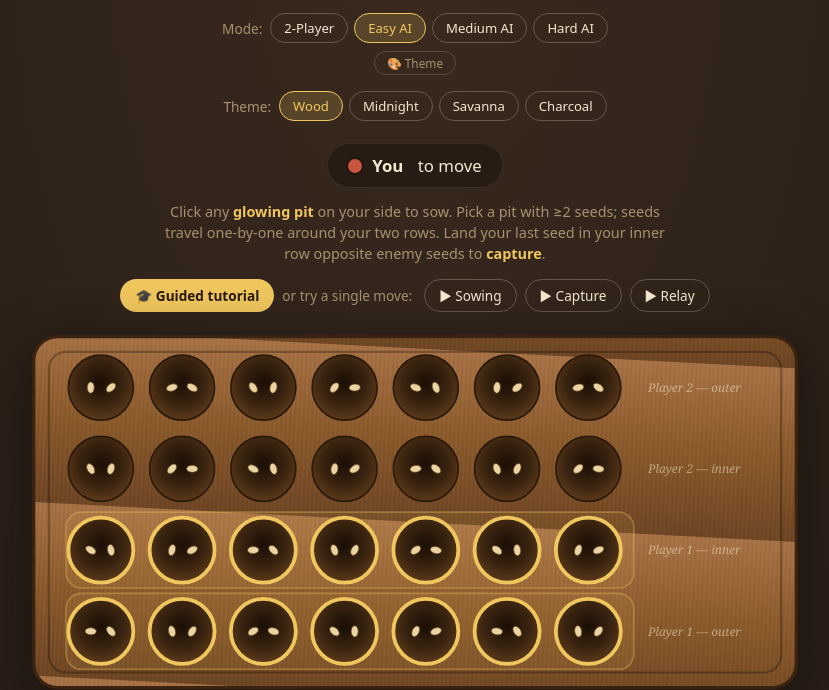
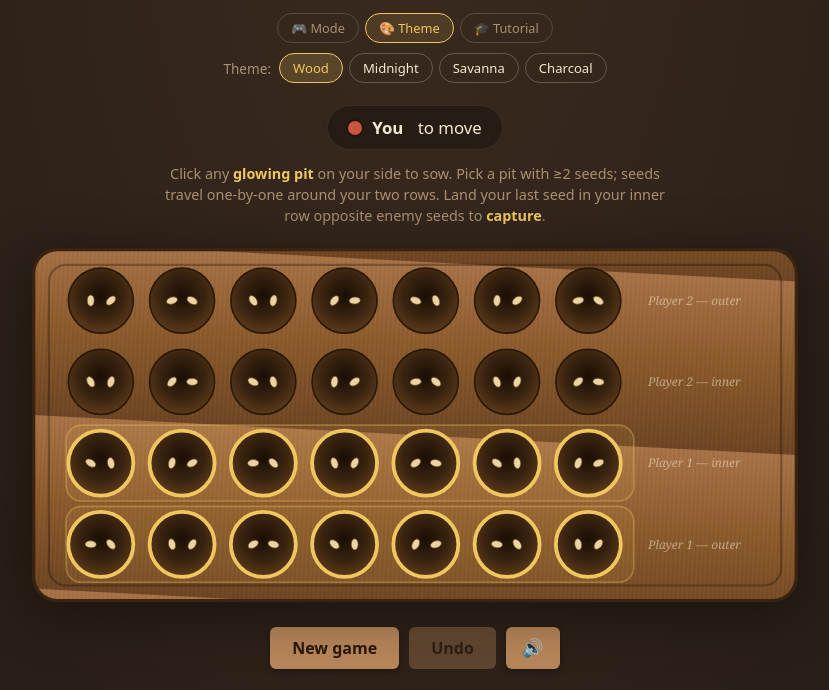
Before and after one commit to tafadzwaelphas/tsoro, a website: page play-svg.html in a window 1280 px wide. Both pictures are taken after a click on the button "🎨 Theme". Shown: the part 102-792 px from the top of the page, without its empty margins (225-1054 px from the left). Drawn offline with Linux system fonts and the light colour scheme.

Commit message:
Make Mode and Tutorial rows collapsible, alongside Theme
Mode, Theme, and the guided-tutorial/single-move buttons now share
one line of small toggle pills instead of three permanently visible
rows. Each panel expands independently and collapses by default,
same pattern as the earlier Theme toggle.

```diff
--- a/play-svg.html
+++ b/play-svg.html
@@ -515,27 +515,32 @@
     max-width: 600px;
   }
 
-  .mode-select, .theme-select {
+  .panel-toggles {
     display: flex; gap: 6px; flex-wrap: wrap;
     align-items: center; justify-content: center;
     margin: 16px 0 0;
-    font-size: 0.85rem;
   }
-  .mode-select .label, .theme-select .label { color: var(--muted); margin-right: 2px; }
-  .theme-select.collapsed { display: none; }
-  .theme-toggle {
-    display: block;
-    margin: 8px auto 0;
+  .panel-toggle {
     background: transparent;
     color: var(--muted);
     border: 1px solid rgba(244,233,208,0.18);
-    padding: 3px 12px;
+    padding: 5px 13px;
     border-radius: 999px;
     font: inherit;
-    font-size: 0.74rem;
+    font-size: 0.8rem;
     cursor: pointer;
   }
-  .theme-toggle:hover { color: var(--cream); border-color: var(--landing); }
+  .panel-toggle:hover { color: var(--cream); border-color: var(--landing); }
+  .panel-toggle.active { color: var(--landing); border-color: var(--landing); background: rgba(240,199,94,0.12); }
+
+  .mode-select, .theme-select, .examples {
+    display: flex; gap: 6px; flex-wrap: wrap;
+    align-items: center; justify-content: center;
+    margin: 10px 0 0;
+    font-size: 0.85rem;
+  }
+  .mode-select.collapsed, .theme-select.collapsed, .examples.collapsed { display: none; }
+  .mode-select .label, .theme-select .label { color: var(--muted); margin-right: 2px; }
   .mode-btn, .theme-btn {
     background: transparent;
     color: var(--cream);
@@ -552,13 +557,12 @@
   @media (max-width: 480px) {
     body { padding: 14px 10px 28px; }
     header h1 { font-size: 1.65rem; }
-    .mode-select, .theme-select { margin: 10px 0 0; gap: 5px; }
+    .mode-select, .theme-select, .examples { margin: 8px 0 0; gap: 5px; }
     .mode-btn, .theme-btn { padding: 4px 10px; font-size: 0.76rem; }
-    .theme-toggle { padding: 3px 10px; font-size: 0.7rem; }
+    .panel-toggle { padding: 4px 10px; font-size: 0.74rem; }
     .subtitle { font-size: 0.8rem; }
     .turn-banner { margin: 12px 0 8px; padding: 8px 14px; font-size: 0.95rem; }
     .help-hint { font-size: 0.82rem; margin-bottom: 8px; }
-    .examples { margin-bottom: 8px; gap: 6px; }
     .examples .label { display: none; }
     .ex-btn { padding: 5px 11px; font-size: 0.8rem; }
     .tutorial-controls { margin-bottom: 8px; gap: 8px; font-size: 0.8rem; }
@@ -582,7 +586,13 @@
   <p class="subtitle">Shona mancala · 4 rows × 7 holes</p>
 </header>
 
-<div class="mode-select">
+<div class="panel-toggles">
+  <button class="panel-toggle" id="mode-toggle" type="button" aria-expanded="false" aria-controls="mode-select">🎮 Mode</button>
+  <button class="panel-toggle" id="theme-toggle" type="button" aria-expanded="false" aria-controls="theme-select">🎨 Theme</button>
+  <button class="panel-toggle" id="tutorial-toggle" type="button" aria-expanded="false" aria-controls="examples">🎓 Tutorial</button>
+</div>
+
+<div class="mode-select collapsed" id="mode-select">
   <span class="label">Mode:</span>
   <button class="mode-btn" data-mode="2p">2-Player</button>
   <button class="mode-btn active" data-mode="easy">Easy AI</button>
@@ -590,14 +600,20 @@
   <button class="mode-btn" data-mode="hard">Hard AI</button>
 </div>
 
-<button class="theme-toggle" id="theme-toggle" type="button" aria-expanded="false" aria-controls="theme-select">🎨 Theme</button>
-
 <div class="theme-select collapsed" id="theme-select">
   <span class="label">Theme:</span>
   <button class="theme-btn" data-theme="wood">Wood</button>
   <button class="theme-btn" data-theme="midnight">Midnight</button>
   <button class="theme-btn" data-theme="savanna">Savanna</button>
   <button class="theme-btn" data-theme="charcoal">Charcoal</button>
+</div>
+
+<div class="examples collapsed" id="examples">
+  <button class="ex-btn tutorial-btn" id="start-tutorial">🎓 Guided tutorial</button>
+  <span class="label">or try a single move:</span>
+  <button class="ex-btn" data-scenario="sowing">▶ Sowing</button>
+  <button class="ex-btn" data-scenario="capture">▶ Capture</button>
+  <button class="ex-btn" data-scenario="relay">▶ Relay</button>
 </div>
 
 <div class="turn-banner" id="turn"></div>
@@ -613,14 +629,6 @@
     <div class="tutorial-badge" id="tutorial-badge">✓ Nicely done!</div>
     <div class="tutorial-text" id="tutorial-text"></div>
   </div>
-</div>
-
-<div class="examples">
-  <button class="ex-btn tutorial-btn" id="start-tutorial">🎓 Guided tutorial</button>
-  <span class="label">or try a single move:</span>
-  <button class="ex-btn" data-scenario="sowing">▶ Sowing</button>
-  <button class="ex-btn" data-scenario="capture">▶ Capture</button>
-  <button class="ex-btn" data-scenario="relay">▶ Relay</button>
 </div>
 
 <div class="tutorial-controls" id="tutorial-controls">
@@ -1454,12 +1462,18 @@
     });
   }
 
-  const themeToggleBtn = document.getElementById('theme-toggle');
-  const themeSelectPanel = document.getElementById('theme-select');
-  themeToggleBtn.addEventListener('click', () => {
-    const nowCollapsed = themeSelectPanel.classList.toggle('collapsed');
-    themeToggleBtn.setAttribute('aria-expanded', String(!nowCollapsed));
-  });
+  function wirePanelToggle(toggleId, panelId) {
+    const toggleBtn = document.getElementById(toggleId);
+    const panel = document.getElementById(panelId);
+    toggleBtn.addEventListener('click', () => {
+      const nowCollapsed = panel.classList.toggle('collapsed');
+      toggleBtn.setAttribute('aria-expanded', String(!nowCollapsed));
+      toggleBtn.classList.toggle('active', !nowCollapsed);
+    });
+  }
+  wirePanelToggle('mode-toggle', 'mode-select');
+  wirePanelToggle('theme-toggle', 'theme-select');
+  wirePanelToggle('tutorial-toggle', 'examples');
 
   clearMoveHistory();
   render();
```
